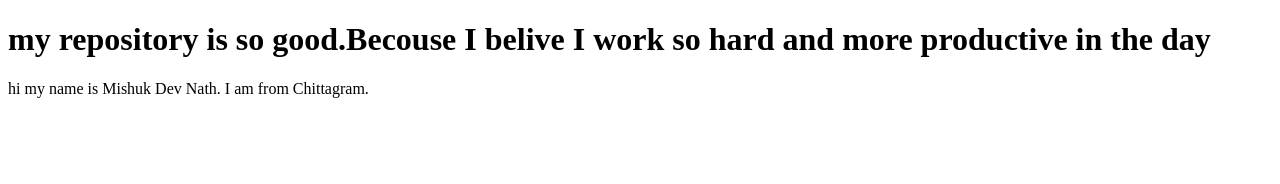
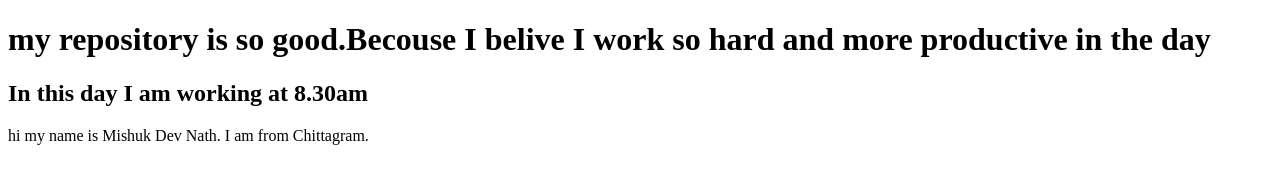
Before and after one commit to Mishukdev/my-thirteen-repo, a plain HTML site: page index.html in a window 1280 px wide. Drawn offline with Linux system fonts and the light colour scheme.

Commit message:
this is my working commit

```diff
--- a/index.html
+++ b/index.html
@@ -8,6 +8,7 @@
 </head>
 <body>
     <h1>my repository is so good.Becouse I belive I work so hard and more productive in the day</h1>
+    <h2>In this day I am working at 8.30am </h2>
     <p>hi my name is Mishuk Dev Nath. I am from Chittagram.</p>
 </body>
 </html>
```
